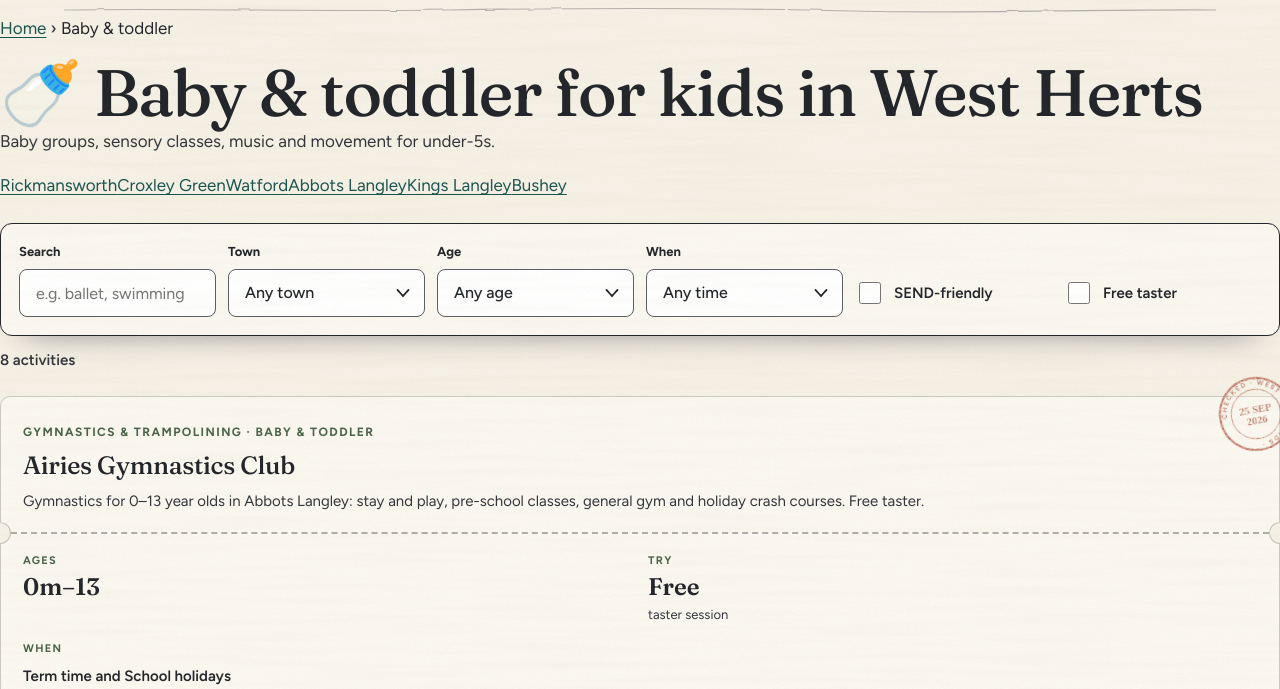
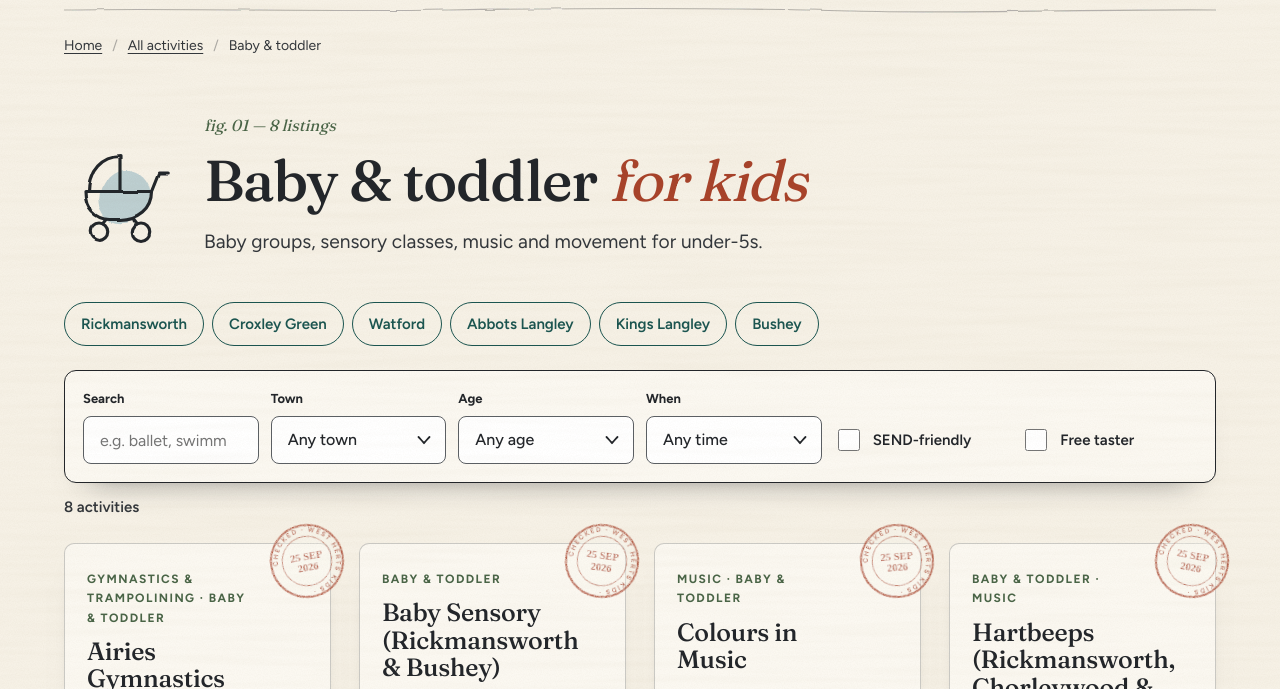
Before and after one commit to adw495/West-Herts-Kids, an Astro site: page /category/baby-toddler in a window 1280 px wide. Shown: the part 81-770 px from the top of the page. Built offline with nearby package versions, Linux system fonts and the light colour scheme; Astro itself is replaced by a stand-in of ours.

Commit message:
Design C: src/pages/category

```diff
--- a/src/pages/category/[cat].astro
+++ b/src/pages/category/[cat].astro
@@ -2,8 +2,9 @@
 import Base from '../../layouts/Base.astro';
 import ListingCard from '../../components/ListingCard.astro';
 import Filters from '../../components/Filters.astro';
+import CategoryIcon from '../../components/CategoryIcon.astro';
 import { getListings, byCategory, byTown, MIN_FOR_COMBO_PAGE, type Listing } from '../../lib/listings';
-import { CATEGORIES, TOWNS, type CategoryKey, type TownKey } from '../../data/taxonomy';
+import { CATEGORIES, TOWNS, CATEGORY_KEYS, type CategoryKey, type TownKey } from '../../data/taxonomy';
 
 export async function getStaticPaths() {
   const listings = await getListings();
@@ -14,16 +15,26 @@
 interface Props { cat: CategoryKey; items: Listing[] }
 const { cat, items } = Astro.props;
 const c = CATEGORIES[cat];
+const figNo = String(CATEGORY_KEYS.indexOf(cat) + 1).padStart(2, '0');
 const townLinks = (Object.keys(TOWNS) as TownKey[]).filter((t) => byTown(items, t).length >= MIN_FOR_COMBO_PAGE);
 ---
 <Base title={`${c.name} for kids in West Herts`} description={`${c.blurb} Find ${c.name.toLowerCase()} for children in Watford, Rickmansworth, Croxley Green, Chorleywood and Abbots Langley.`}>
-  <p class="breadcrumb"><a href="/">Home</a> › {c.name}</p>
-  <h1>{c.emoji} {c.name} for kids in West Herts</h1>
-  <p class="muted">{c.blurb}</p>
-  {townLinks.length > 0 && (
-    <p class="meta">{townLinks.map((t) => <a class="pill" href={`/towns/${t}/${cat}/`}>{TOWNS[t].name}</a>)}</p>
-  )}
-  <Filters hideCategory />
-  <div class="grid" id="results">{items.map((l) => <ListingCard listing={l} />)}</div>
-  <p class="empty" id="no-results" hidden>Nothing matches those filters. <a href="/list-your-activity/">Know one we've missed?</a></p>
+  <div class="container">
+    <ol class="crumbs" aria-label="Breadcrumb"><li><a href="/">Home</a></li><li aria-hidden="true">/</li><li><a href="/activities/">All activities</a></li><li aria-hidden="true">/</li><li aria-current="page">{c.name}</li></ol>
+    <header class="page-head" style="display:flex;gap:28px;align-items:center;flex-wrap:wrap">
+      <CategoryIcon cat={cat} size={112} />
+      <div style="flex:1;min-width:260px">
+        <p class="plate">fig. {figNo} — {items.length} {items.length === 1 ? 'listing' : 'listings'}</p>
+        <h1>{c.name} <em>for kids</em></h1>
+        <p class="lead">{c.blurb}</p>
+      </div>
+    </header>
+    {townLinks.length > 0 && (
+      <div class="pills" aria-label="By town">{townLinks.map((t) => <a class="chip" href={`/towns/${t}/${cat}/`}>{TOWNS[t].name}</a>)}</div>
+    )}
+    <Filters hideCategory />
+    <div class="cards" id="results">{items.map((l, i) => <ListingCard listing={l} index={i} />)}</div>
+    <p class="empty" id="no-results" hidden>Nothing matches those filters. <a href="/list-your-activity/">Know one we’ve missed?</a></p>
+    <div style="height:96px"></div>
+  </div>
 </Base>
```
